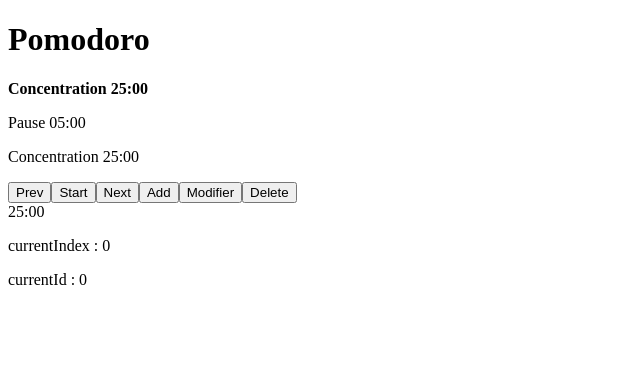
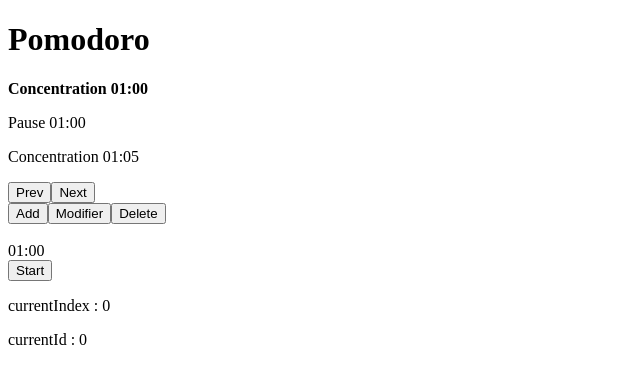
Before and after one commit to ScrimaliAnthony/PomodoroWeb, a React (Vite) app in the folder frontend/: page / in a window 1280 px wide. Shown: the top 384 px of the page, without its empty margins (0-640 px from the left). Built offline with nearby package versions, Linux system fonts and the light colour scheme.

Commit message:
[feat] POM-008-sequence : Si l'on change de timer à la main, le timer se met en pause

```diff
--- a/frontend/src/App.jsx
+++ b/frontend/src/App.jsx
@@ -14,9 +14,9 @@
   const [selectedTime, setSelectedTime] = useState();
   const [isStart, setIsStart] = useState(false);
   const [timers, setTimers] = useState([
-    { id: 0, label: "Concentration", minutes: 25, seconds: 0 },
-    { id: 1, label: "Pause", minutes: 5, seconds: 0 },
-    { id: 2, label: "Concentration", minutes: 25, seconds: 0 }
+    { id: 0, label: "Concentration", minutes: 1, seconds: 0 },
+    { id: 1, label: "Pause", minutes: 1, seconds: 0 },
+    { id: 2, label: "Concentration", minutes: 1, seconds: 5 }
   ]);
   const [currentIndex, setCurrentIndex] = useState(0);
 
@@ -28,13 +28,16 @@
     <>
       <h1>Pomodoro</h1>
       <ListTimers timers={timers} currentIndex={currentIndex} />
-      <TimerNavigator isNext={false} setCurrentIndex={setCurrentIndex} maxIndex={timers.length - 1}/>
+      <TimerNavigator isNext={false} setCurrentIndex={setCurrentIndex} maxIndex={timers.length - 1} setIsStart={setIsStart} />
+      <TimerNavigator isNext={true}  setCurrentIndex={setCurrentIndex} maxIndex={timers.length - 1} setIsStart={setIsStart} />
+      <br/>
+      <AddTimer timers={timers} setTimers={setTimers} currentIndex={currentIndex} setCurrentIndex={setCurrentIndex} />
+      <UpdateTimer timers={timers} setTimers={setTimers} currentIndex={currentIndex} />
+      <DeleteTimer timers={timers} setTimers={setTimers} currentIndex={currentIndex} setCurrentIndex={setCurrentIndex} />
+      <br/>
+      <br/>
+      <Timer selectedTime={selectedTime} isStart={isStart} currentIndex={currentIndex} setCurrentIndex={setCurrentIndex} />
       <StartPauseTimer isStart={isStart} setIsStart={setIsStart} />
-      <TimerNavigator isNext={true}  setCurrentIndex={setCurrentIndex} maxIndex={timers.length - 1} />
-      <AddTimer timers={timers} setTimers={setTimers} currentIndex={currentIndex} setCurrentIndex={setCurrentIndex}/>
-      <UpdateTimer timers={timers} setTimers={setTimers} currentIndex={currentIndex} />
-      <DeleteTimer timers={timers} setTimers={setTimers} currentIndex={currentIndex}  />
-      <Timer selectedTime={selectedTime} isStart={isStart}/>
       <p>currentIndex : {currentIndex}</p>
       <p>currentId : {timers[currentIndex].id}</p>
     </>
--- a/frontend/src/components/add-timer/AddTimer.jsx
+++ b/frontend/src/components/add-timer/AddTimer.jsx
@@ -34,7 +34,7 @@
         }));
 
         setTimers(reindexedTimers);
-        setCurrentIndex(currentIndex + 1);
+        setCurrentIndex(prev => prev + 1);
 
         setLabelInput('');
         setMinutesInput('');
--- a/frontend/src/components/delete-timer/DeleteTimer.jsx
+++ b/frontend/src/components/delete-timer/DeleteTimer.jsx
@@ -1,15 +1,36 @@
-export default function DeleteTimer({ timers, setTimers, currentIndex }) {
+import { useState } from "react";
+
+export default function DeleteTimer({ timers, setTimers, currentIndex, setCurrentIndex }) {
+
+    const [cantDelete, setCantDelete] = useState(false);
 
     const delTimer = () => {
+        if (timers.length === 1) {
+            setCantDelete(prev => !prev);
+            return;
+        }
+
         const updateTimers = timers.filter(timer => timer.id !== currentIndex);
         const reindexedTimers = updateTimers.map((timer, index) => ({
             ...timer,
             id: index
         }));
         setTimers(reindexedTimers);
+        setCurrentIndex(prev => {
+            if (prev === 0) {
+                return prev;
+            } else {
+                return prev - 1;
+            }
+        });
     }
 
     return <>
         <button onClick={delTimer}>Delete</button>
+        {cantDelete &&
+            <>
+                <p style={{ color: 'red' }}>You Can't Delete the last timer</p>
+            </>
+        }
     </>
 }
--- a/frontend/src/components/start-pause-timer/StartPauseTimer.jsx
+++ b/frontend/src/components/start-pause-timer/StartPauseTimer.jsx
@@ -1,7 +1,7 @@
 export default function StartPausePomodoro({ isStart, setIsStart }) {
 
     const startOrStop = () => {
-        setIsStart(!isStart)
+        setIsStart(prev => !prev);
     }
 
     return <button onClick={startOrStop}>{isStart ? "Pause" : "Start"}</button>
--- a/frontend/src/components/timer-navigator/TimerNavigator.jsx
+++ b/frontend/src/components/timer-navigator/TimerNavigator.jsx
@@ -1,14 +1,15 @@
-export default function TimerNavigator({ isNext, setCurrentIndex, maxIndex }) {
+export default function TimerNavigator({ isNext, setCurrentIndex, maxIndex, setIsStart }) {
 
     const changeTimer = () => {
         if (isNext) {
-            return setCurrentIndex(prev =>
+            setCurrentIndex(prev =>
                 maxIndex === prev ? prev : prev + 1
             );
         } else {
-            return setCurrentIndex(prev =>
+            setCurrentIndex(prev =>
                 prev === 0 ? prev : prev - 1);
         }
+        setIsStart(false)
     }
 
     return <>
--- a/frontend/src/components/timer/Timer.jsx
+++ b/frontend/src/components/timer/Timer.jsx
@@ -1,7 +1,7 @@
 import { useEffect, useState } from "react";
 import { formatMS } from "../../utils/formatTime";
 
-export default function PomodoroTimer({ selectedTime, isStart }) {
+export default function PomodoroTimer({ selectedTime, isStart, currentIndex, setCurrentIndex }) {
   const [timer, setTimer] = useState(selectedTime);
 
   useEffect(() => {
@@ -14,9 +14,15 @@
     return () => clearTimeout(id);
   }, [timer, isStart]);
 
+  // useEffect(() => {
+  //   if (timer === 0) {
+  //     setCurrentIndex(prev => prev + 1);
+  //   }
+  // }, [timer])
+
   return (
     <>
-      <div>{timer > 0 ? formatMS(timer) : "Terminé !"}</div>
+      <div>{formatMS(timer)}</div>
     </>
   )
 }
```
Also changed, not shown: frontend/src/components/move-timer/MoveTimer.jsx (added, +18 -0 lines).
